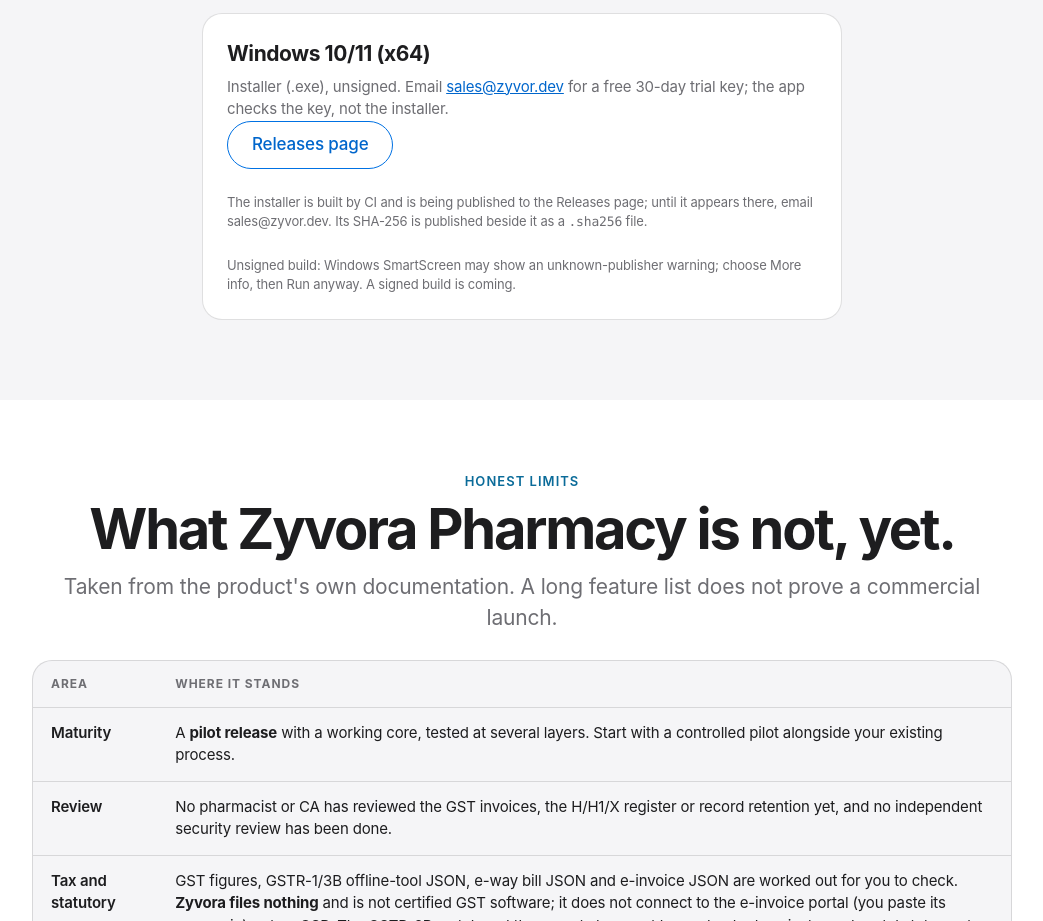
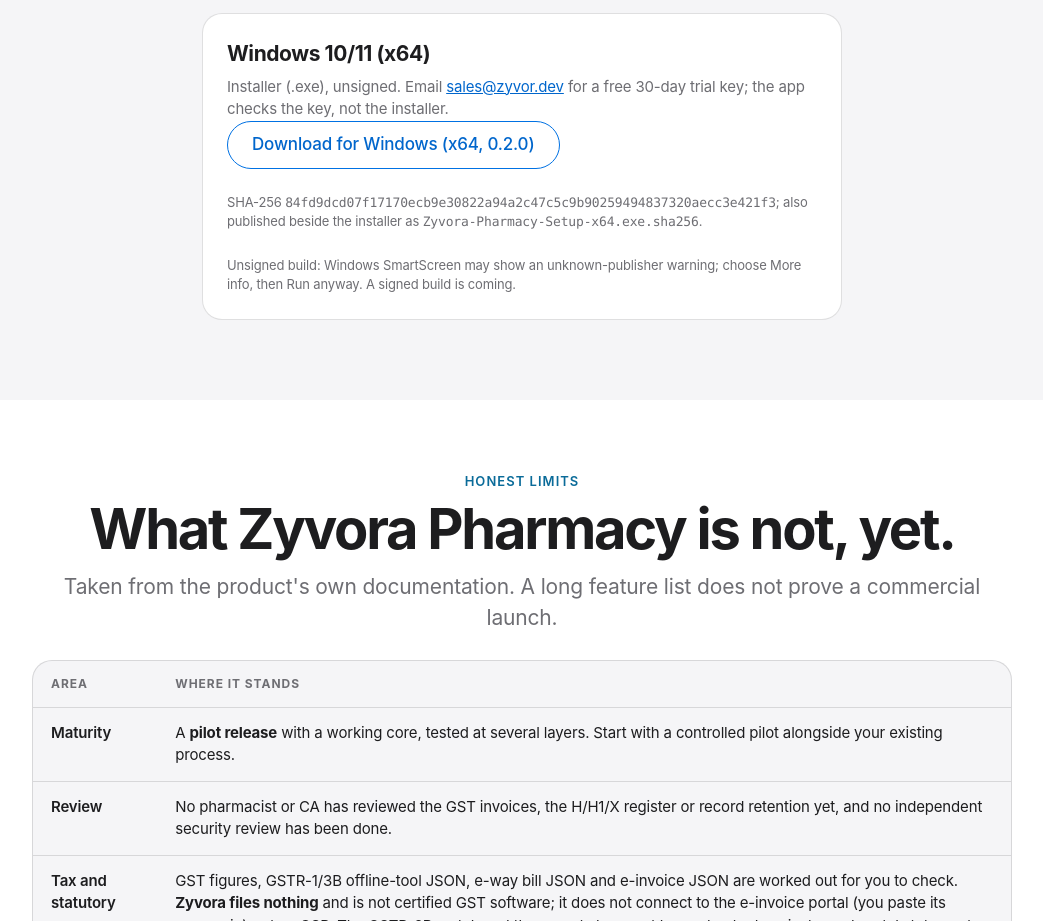
Before and after one commit to zyvorai/zyvor-pharma-site, a plain HTML site: page index.html in a window 1280 px wide. Shown: the part 6500-7421 px from the top of the page, without its empty margins (118-1161 px from the left). Drawn offline with Linux system fonts and the light colour scheme.

Commit message:
Link Windows download card directly to the release asset with SHA-256
Co-Authored-By: Claude Sonnet 5.5 <noreply@anthropic.com>

```diff
--- a/index.html
+++ b/index.html
@@ -89,7 +89,7 @@
   <div class="center"><p class="kicker">Try it</p><h2>Free for 30 days on your Mac or Windows PC.</h2><p class="sub">Download the Mac app and email us for a free 30-day trial key, or open the demo in this browser right now. Everything in the demo uses made-up data. <a href="try/">Start the guided trial</a>.</p></div>
   <div class="cta"><a class="btn primary" href="https://github.com/zyvorai/zyvor-pharma-site/releases/download/v0.2.0/Zyvora-Pharmacy-0.2.0.dmg">Download for Mac (0.2.0)</a><a class="btn" href="demo/">Open the browser demo</a></div>
   <p class="small center">Apple silicon, macOS 11 or later. Signed by Zyvor AI Labs and notarized by Apple. SHA-256 <code>2a273411f8f21fe5d98ce32e55ffac2fa8de7562770aa620d0e064eb5f92ba4a</code>. There is no Linux build.</p>
-  <div class="center"><div class="card rv" style="max-width:640px;margin:1.5rem auto;text-align:left"><h3>Windows 10/11 (x64)</h3><p>Installer (.exe), unsigned. Email <a href="mailto:sales@zyvor.dev?subject=Zyvora%20Pharmacy%20Windows%2030-day%20trial%20key">sales@zyvor.dev</a> for a free 30-day trial key; the app checks the key, not the installer.</p><p><a class="btn" href="https://github.com/zyvorai/zyvor-pharma-site/releases">Releases page</a></p><p class="small">The installer is built by CI and is being published to the Releases page; until it appears there, email sales@zyvor.dev. Its SHA-256 is published beside it as a <code>.sha256</code> file.</p><p class="small">Unsigned build: Windows SmartScreen may show an unknown-publisher warning; choose More info, then Run anyway. A signed build is coming.</p></div></div>
+  <div class="center"><div class="card rv" style="max-width:640px;margin:1.5rem auto;text-align:left"><h3>Windows 10/11 (x64)</h3><p>Installer (.exe), unsigned. Email <a href="mailto:sales@zyvor.dev?subject=Zyvora%20Pharmacy%20Windows%2030-day%20trial%20key">sales@zyvor.dev</a> for a free 30-day trial key; the app checks the key, not the installer.</p><p><a class="btn" href="https://github.com/zyvorai/zyvor-pharma-site/releases/download/v0.2.0-windows/Zyvora-Pharmacy-Setup-x64.exe">Download for Windows (x64, 0.2.0)</a></p><p class="small">SHA-256 <code>84fd9dcd07f17170ecb9e30822a94a2c47c5c9b90259494837320aecc3e421f3</code>; also published beside the installer as <code>Zyvora-Pharmacy-Setup-x64.exe.sha256</code>.</p><p class="small">Unsigned build: Windows SmartScreen may show an unknown-publisher warning; choose More info, then Run anyway. A signed build is coming.</p></div></div>
 </section>
 
 <section id="honest">
```
